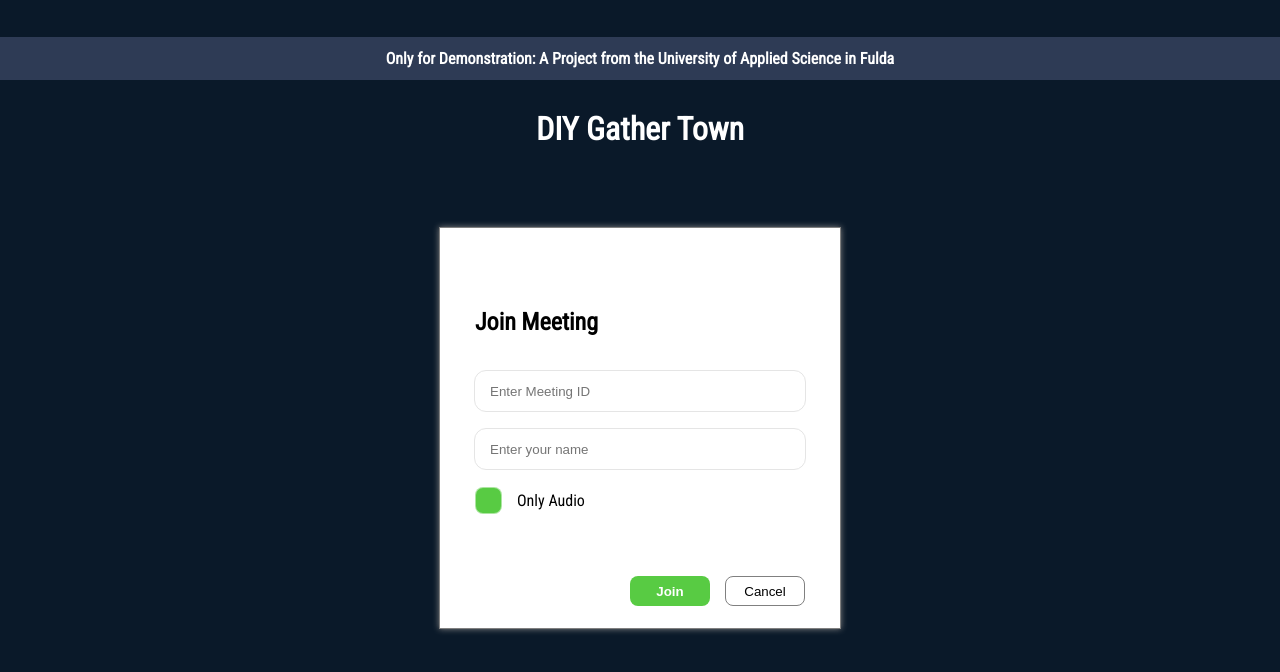
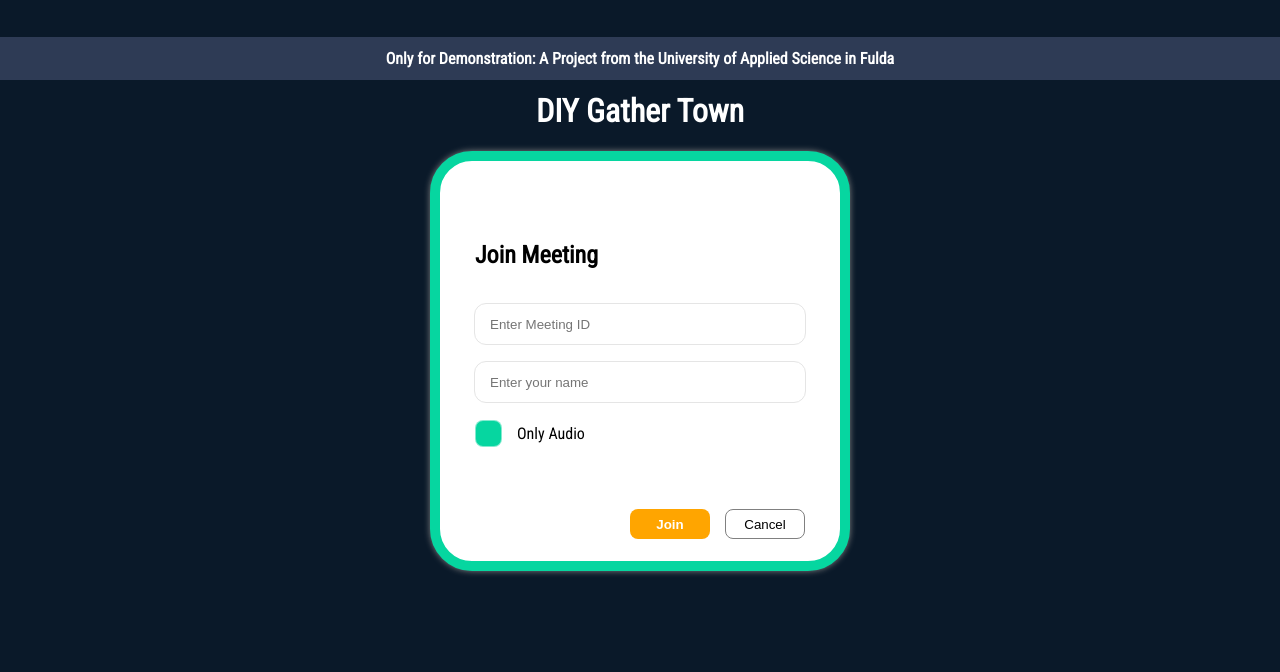
Before and after one commit to DziadekM/amc-video-live-chat, a React (Create React App) app in the folder frontend/: page /join-room in a window 1280 px wide. Shown: the top 672 px of the page. Built offline with nearby package versions, Linux system fonts and the light colour scheme; no server answers.

Commit message:
added css & testing-area

```diff
--- a/frontend/src/App.js
+++ b/frontend/src/App.js
@@ -3,6 +3,7 @@ import { BrowserRouter as Router, Routes, Route } from "react-router-dom";
 import IntroductionPage from "./IntroductionPage/IntroductionPage";
 import JoinRoomPage from "./JoinRoomPage/JoinRoomPage";
 import RoomPage from "./RoomPage/RoomPage";
+import TestingPage from "./Testing/TestingPage";
 import { connectWithSocketIOServer } from "./utils/wss";
 
 import "./App.css";
@@ -19,6 +20,7 @@ function App() {
         <Route exact path="/join-room" element={<JoinRoomPage />} />
         <Route exact path="/room" element={<RoomPage />} />
         <Route exact path="/" element={<IntroductionPage />} />
+        <Route exact path="/testing" element={<TestingPage />} />
       </Routes>
     </Router>
   );
--- a/frontend/src/IntroductionPage/IntroductionPage.css
+++ b/frontend/src/IntroductionPage/IntroductionPage.css
@@ -1,6 +1,6 @@
 .introduction_page_container {
     width: 100%;
-    height: 100vh;
+    /* height: 100vh; */
     display: flex;
     align-items: center;
     justify-content: center;
@@ -86,8 +86,8 @@ h1{
     font-family:'Roboto Condensed',
     "sans-serif" !important;
      text-align: center;
-     margin-top: 40px;
-     margin-bottom: -120px;
+     /* margin-top: 40px;
+     margin-bottom: -120px; */
 }
 
 .gather_header {
@@ -105,6 +105,7 @@ h1{
     width:300px;
     position: absolute;
     margin-top: -50px;
+    border-radius: 10%;
 }
 
 
--- a/frontend/src/IntroductionPage/IntroductionPage.js
+++ b/frontend/src/IntroductionPage/IntroductionPage.js
@@ -28,7 +28,7 @@ const IntroductionPage = ({ setIsRoomHostAction }) => {
           <img
             className="introduction_page_picture"
             alt="Platzhalter-Bild"
-            src="https://www.tv-bopfingen.de/wp-content/uploads/es_web_platzhalter_bild_3x2@800px.png"
+            src="https://cdn.pixabay.com/photo/2016/11/30/02/35/sky-1871753_1280.png"
           ></img>
 
           <ConnectingButtons />
--- a/frontend/src/JoinRoomPage/JoinRoomPage.css
+++ b/frontend/src/JoinRoomPage/JoinRoomPage.css
@@ -1,6 +1,6 @@
 .join_room_page_container {
     width: 100%;
-    height: 100vh;
+    /* height: 100vh; */
     display: flex;
     align-items: center;
     justify-content: center;
@@ -16,6 +16,8 @@
     display: flex;
     flex-direction: column;
     align-items: flex-start;
+    border-radius: 10%;
+    border: 10px solid #06d6a0;
 }
 
 .join_room_title {
@@ -88,7 +90,7 @@
 .checkbox_connection {
     width: 25px;
     height: 25px;
-    background: #58cb43;
+    background: #06d6a0;
     border: 1px solid rgba(255, 255, 255, 0.5);
     border-radius: 8px;
     backdrop-filter: blur(80px);
@@ -132,7 +134,7 @@
     width: 80px;
     margin-right: 15px;
     height: 30px;
-    background-color: #58cb43;
+    background-color: orange;
     border-radius: 8px;
     border: none;
     font-weight: 700;
@@ -141,7 +143,7 @@
 }
 
 .join_room_success_button:hover {
-    background-color: #84d36b;
+    background-color: #06d6a0;
 }
 
 .join_room_inputs_container {
--- /dev/null
+++ b/frontend/src/Testing/TestingPage.js
@@ -0,0 +1,17 @@
+import "./TestingPage.css";
+
+const TestingPage = () => {
+  return (
+    <div>
+      <h6>
+        Only for Demonstration: A Project from the University of Applied Science
+        in Fulda
+      </h6>
+      <h1>Testing-Page</h1>
+
+      <div></div>
+    </div>
+  );
+};
+
+export default TestingPage;
--- a/frontend/src/utils/wss.js
+++ b/frontend/src/utils/wss.js
@@ -1,3 +1,4 @@
+import { identity } from "lodash";
 import io from "socket.io-client";
 import { setParticipants, setRoomId } from "../store/actions";
 import store from "../store/store";
```
Also changed, not shown: frontend/src/Testing/TestingPage.css (added), 1 other file (tests, documents, lock files or other folders).
